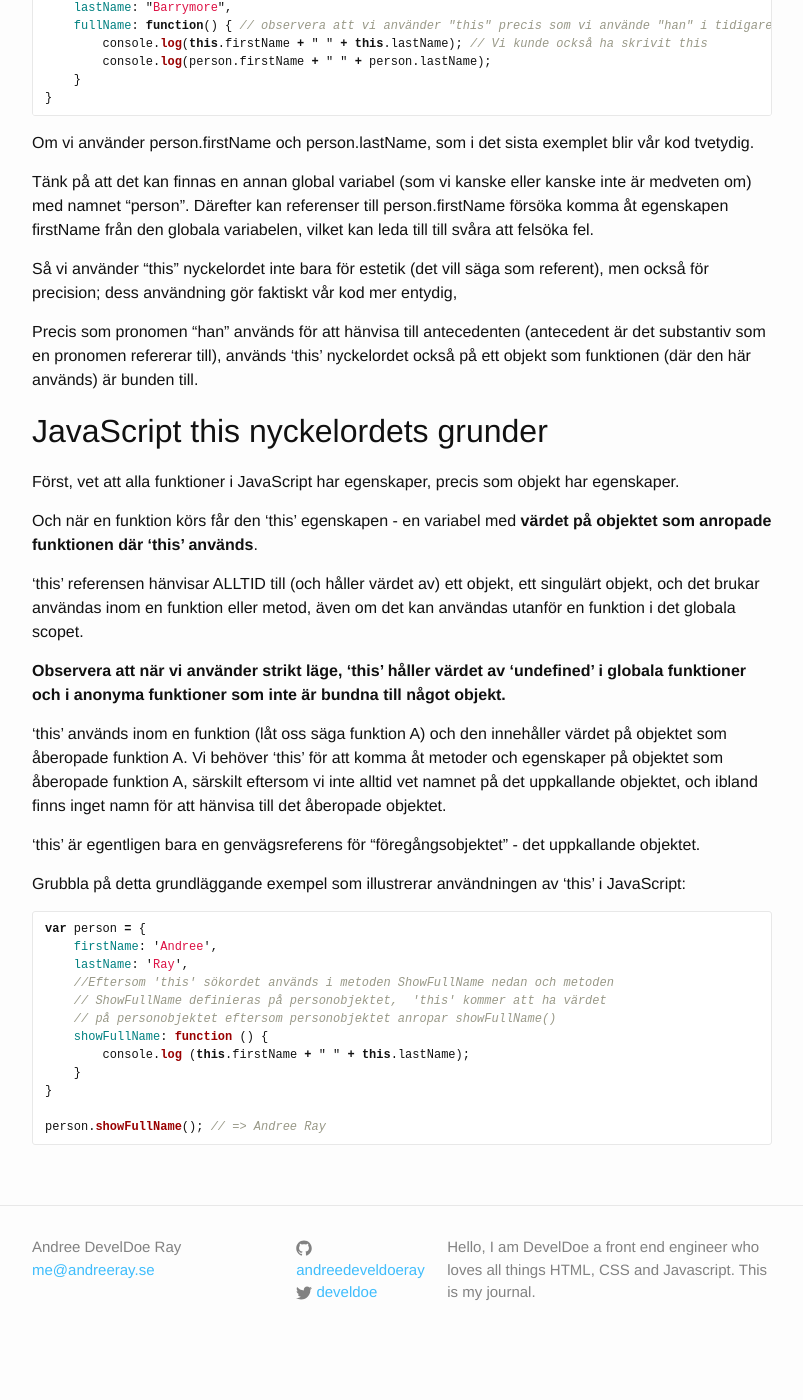
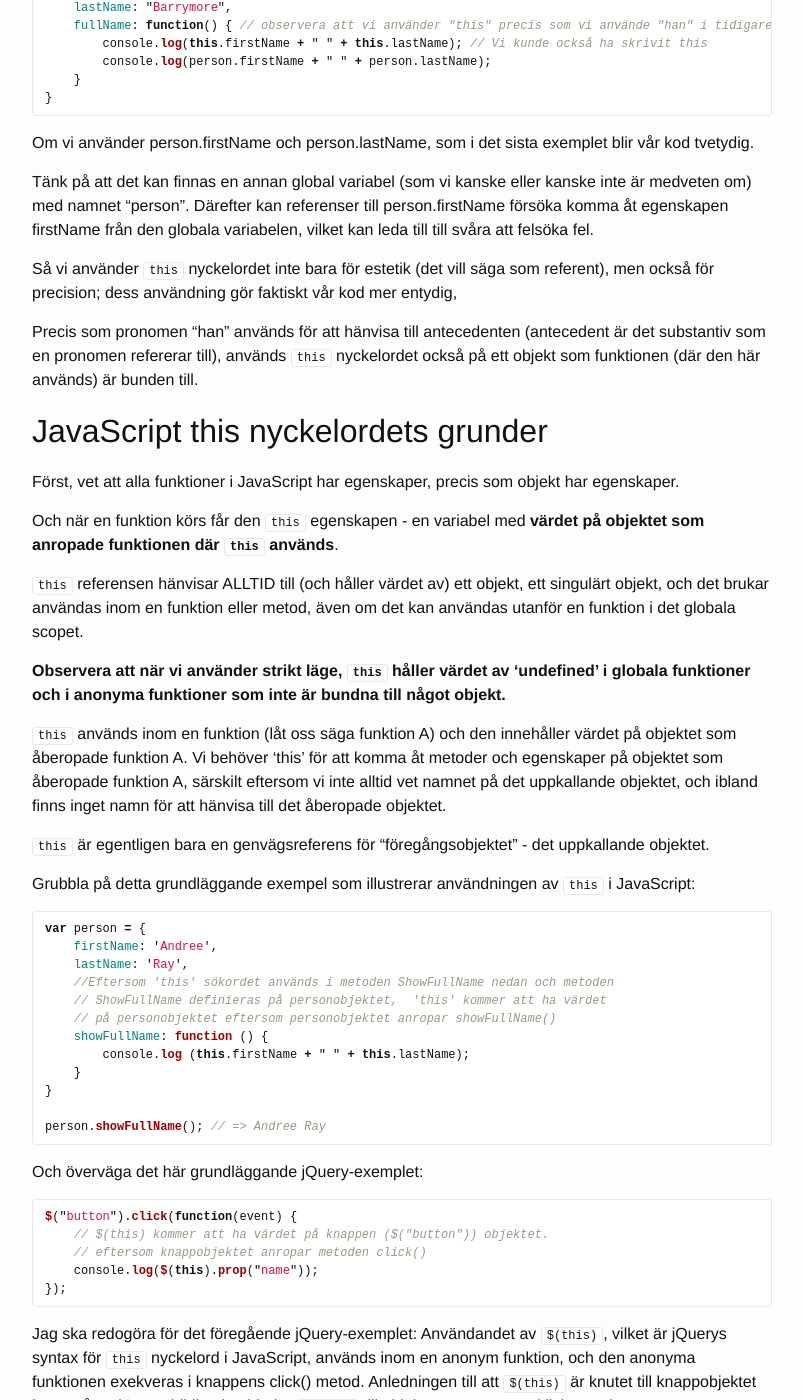
Before and after one commit to develdoe/develdoe.github.io, a Jekyll site: the page built from _posts/2017-11-02-javascript-this.md, in a window 1280 px wide and 1400 px high, scrolled down 552 px. Shown: the whole window, without its empty margins (238-1041 px from the left). Built offline with Jekyll 4.4.1, drawn with Linux system fonts in a browser that asks for light colours; before the commit the page ends 1916 px from its top, so only the background shows below that; some of the changed text lies outside the part shown.

Commit message:
Update 2017-11-02-javascript-this.md

````diff
--- a/_posts/2017-11-02-javascript-this.md
+++ b/_posts/2017-11-02-javascript-this.md
@@ -26,25 +26,25 @@ Om vi använder person.firstName och person.lastName, som i det sista exemplet b
 
 Tänk på att det kan finnas en annan global variabel (som vi kanske eller kanske inte är medveten om) med namnet "person". Därefter kan referenser till person.firstName försöka komma åt egenskapen firstName från den globala variabelen, vilket kan leda till till svåra att felsöka fel.
 
-Så vi använder "this" nyckelordet inte bara för estetik (det vill säga som referent), men också för precision; dess användning gör faktiskt vår kod mer entydig,
+Så vi använder `this` nyckelordet inte bara för estetik (det vill säga som referent), men också för precision; dess användning gör faktiskt vår kod mer entydig,
 
-Precis som pronomen "han" används för att hänvisa till antecedenten (antecedent är det substantiv som en pronomen refererar till), används 'this' nyckelordet också på ett objekt som funktionen (där den här används) är bunden till.
+Precis som pronomen "han" används för att hänvisa till antecedenten (antecedent är det substantiv som en pronomen refererar till), används `this` nyckelordet också på ett objekt som funktionen (där den här används) är bunden till.
 
 ## JavaScript this nyckelordets grunder
 
 Först, vet att alla funktioner i JavaScript har egenskaper, precis som objekt har egenskaper.
 
-Och när en funktion körs får den 'this' egenskapen - en variabel med **värdet på objektet som anropade funktionen där 'this' används**.
+Och när en funktion körs får den `this` egenskapen - en variabel med **värdet på objektet som anropade funktionen där `this` används**.
 
-'this' referensen hänvisar ALLTID till (och håller värdet av) ett objekt, ett singulärt objekt, och det brukar användas inom en funktion eller metod, även om det kan användas utanför en funktion i det globala scopet.
+`this` referensen hänvisar ALLTID till (och håller värdet av) ett objekt, ett singulärt objekt, och det brukar användas inom en funktion eller metod, även om det kan användas utanför en funktion i det globala scopet.
 
-**Observera att när vi använder strikt läge, 'this' håller värdet av 'undefined' i globala funktioner och i anonyma funktioner som inte är bundna till något objekt.**
+**Observera att när vi använder strikt läge, `this` håller värdet av 'undefined' i globala funktioner och i anonyma funktioner som inte är bundna till något objekt.**
 
-'this' används inom en funktion (låt oss säga funktion A) och den innehåller värdet på objektet som åberopade funktion A. Vi behöver 'this' för att komma åt metoder och egenskaper på objektet som åberopade funktion A, särskilt eftersom vi inte alltid vet namnet på det uppkallande objektet, och ibland finns inget namn för att hänvisa till det åberopade objektet.
+`this` används inom en funktion (låt oss säga funktion A) och den innehåller värdet på objektet som åberopade funktion A. Vi behöver 'this' för att komma åt metoder och egenskaper på objektet som åberopade funktion A, särskilt eftersom vi inte alltid vet namnet på det uppkallande objektet, och ibland finns inget namn för att hänvisa till det åberopade objektet.
 
-'this' är egentligen bara en genvägsreferens för "föregångsobjektet" - det uppkallande objektet.
+`this` är egentligen bara en genvägsreferens för "föregångsobjektet" - det uppkallande objektet.
 
-Grubbla på detta grundläggande exempel som illustrerar användningen av 'this' i JavaScript:
+Grubbla på detta grundläggande exempel som illustrerar användningen av `this` i JavaScript:
 
 ```js
 var person = {
@@ -60,3 +60,15 @@ var person = {
 
 person.showFullName(); // => Andree Ray
 ```
+
+Och överväga det här grundläggande jQuery-exemplet:
+
+```js
+$("button").click(function(event) {
+    // $(this) kommer att ha värdet på knappen ($("button")) objektet.
+    // eftersom knappobjektet anropar metoden click()
+    console.log($(this).prop("name"));
+});
+```
+
+Jag ska redogöra för det föregående jQuery-exemplet: Användandet av `$(this)`, vilket är jQuerys syntax för `this` nyckelord i JavaScript, används inom en anonym funktion, och den anonyma funktionen exekveras i knappens click() metod. Anledningen till att `$(this)` är knutet till knappobjektet beror på att jQuery-biblioteket binder `$(this)` till objektet som anropar klickmetoden.
````
